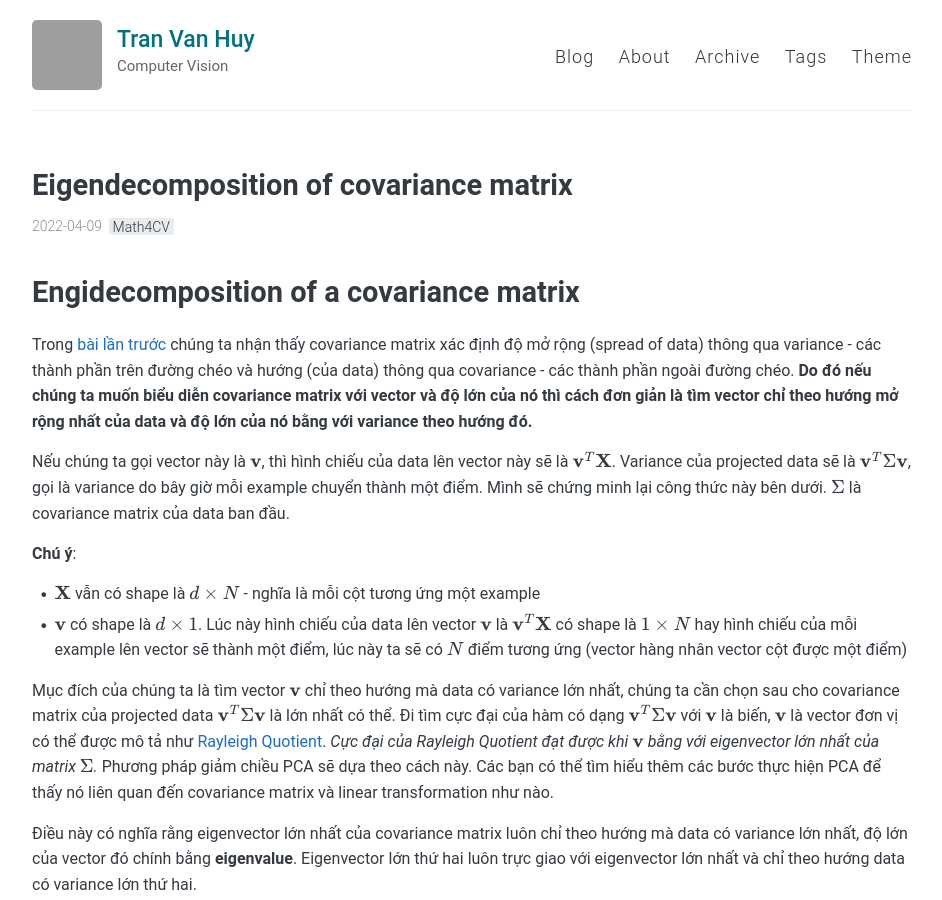
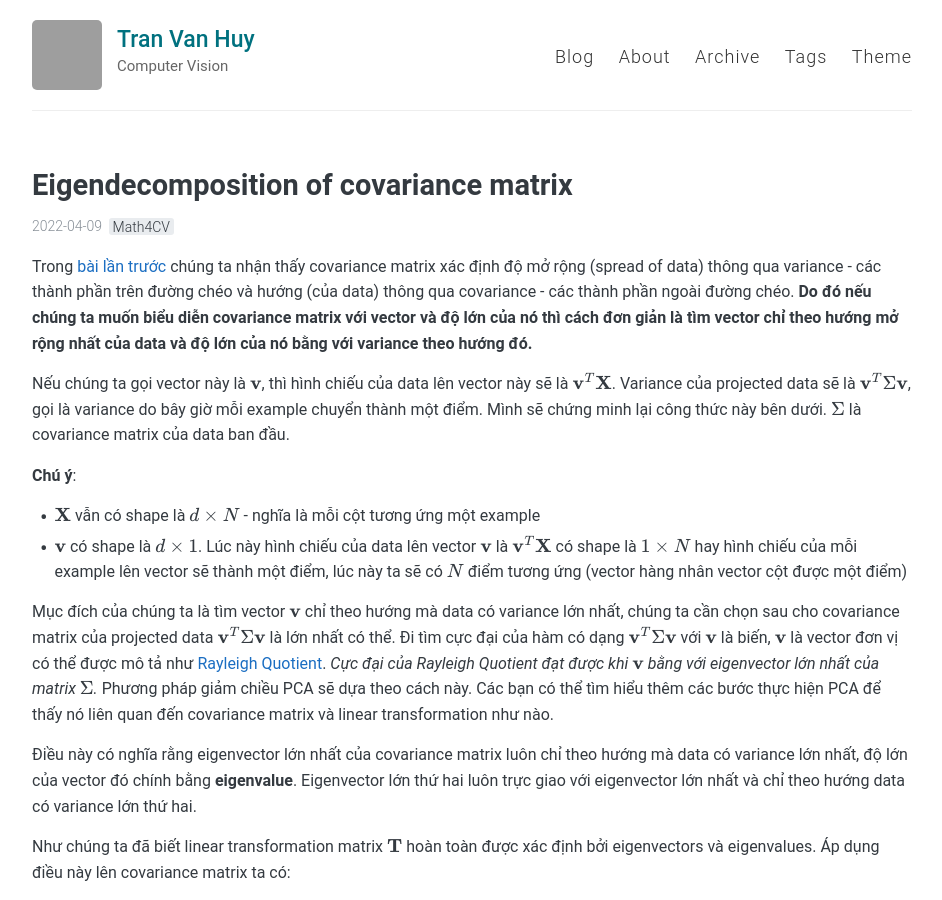
Before and after one commit to huytranvan2010/huytranvan2010.github.io, a Jekyll site: the page built from _posts/2022-04-09-Eigendecomposition-of-covariance-matrix.md, in a window 1280 px wide and 900 px high. Shown: the whole window, without its empty margins (168-1110 px from the left). Built offline with Jekyll 4.4.1, drawn with Linux system fonts in a browser that asks for light colours; grey boxes are pictures that could not be loaded.

Commit message:
mirror eidt

```diff
--- a/_posts/2022-04-09-Eigendecomposition-of-covariance-matrix.md
+++ b/_posts/2022-04-09-Eigendecomposition-of-covariance-matrix.md
@@ -5,8 +5,6 @@ title: "Eigendecomposition of covariance matrix"
 tags: [Math4CV]
 comments: true
 ---
-
-# Engidecomposition of a covariance matrix
 
 Trong [bài lần trước](https://huytranvan2010.github.io/Covariance-matrix/) chúng ta nhận thấy covariance matrix xác định độ mở rộng (spread of data) thông qua variance - các thành phần trên đường chéo và hướng (của data) thông qua covariance - các thành phần ngoài đường chéo. **Do đó nếu chúng ta muốn biểu diễn covariance matrix với vector và độ lớn của nó thì cách đơn giản là tìm vector chỉ theo hướng mở rộng nhất của data và độ lớn của nó bằng với variance theo hướng đó.**
 
```
